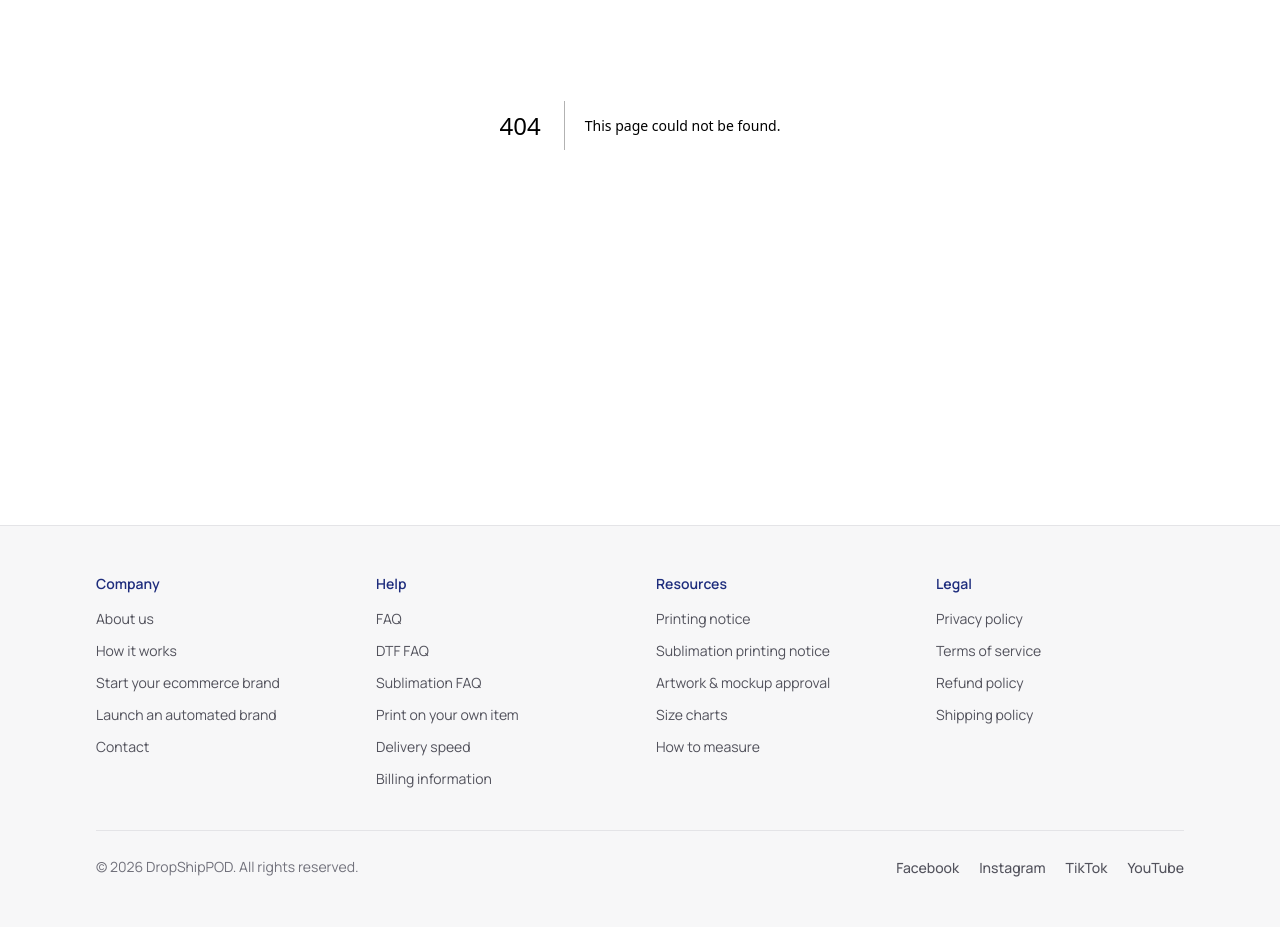
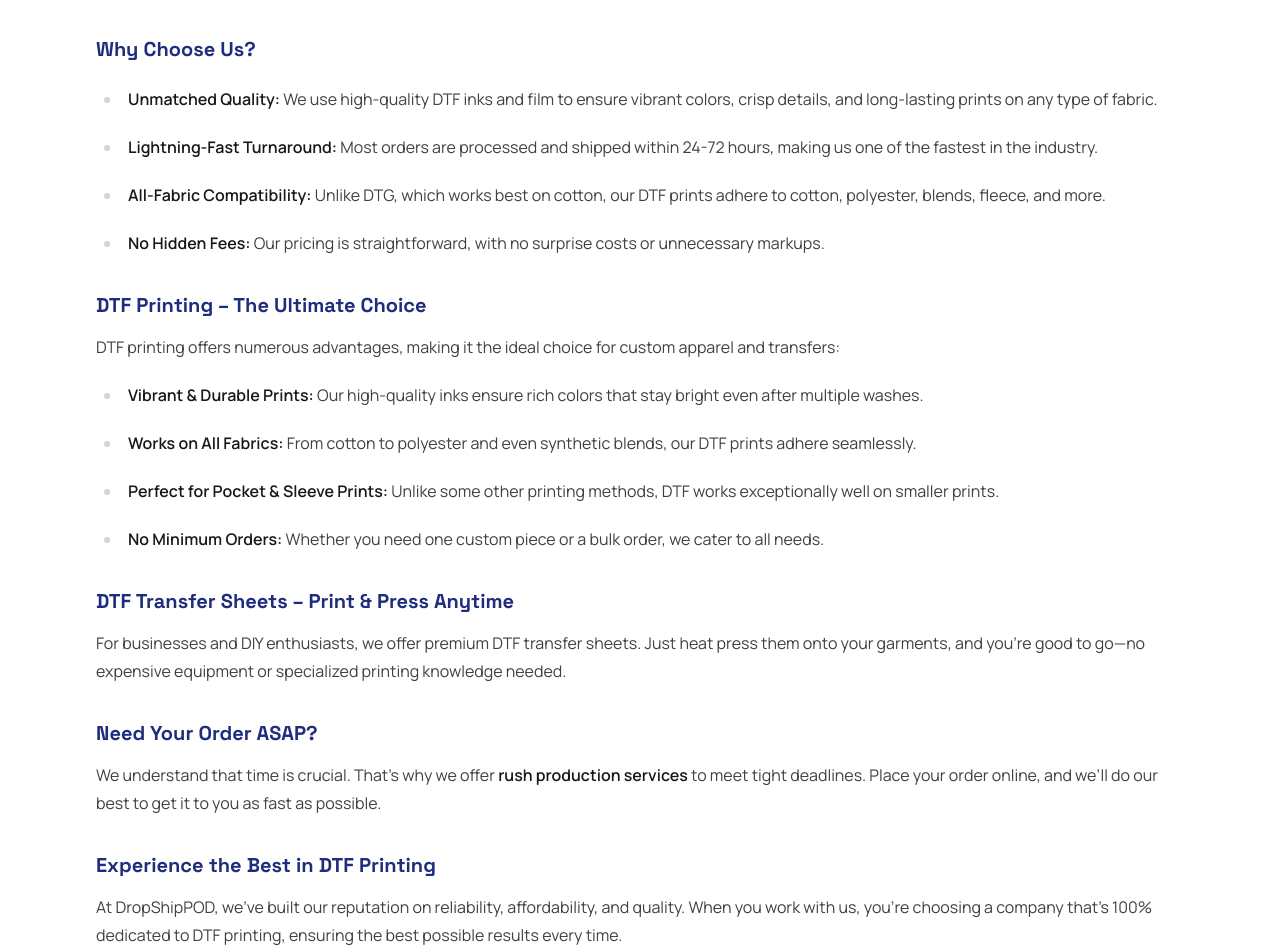
Before and after one commit to ferhannasim/cpod-marketing-site, a Next.js app: page /about in a window 1280 px wide. Before the commit this address had no page. Shown: the part 340-1292 px from the top of the page. Before the commit the page ends 1267 px from the top, so only its background shows below. Built offline with nearby package versions, Linux system fonts and the light colour scheme.

Commit message:
feat: add MDX pipeline with how-it-works and about pages

```diff
--- /dev/null
+++ b/app/(marketing)/about/page.tsx
@@ -0,0 +1,16 @@
+import type { Metadata } from "next";
+import { PageShell } from "@/components/page-shell";
+import Body from "@/content/pages/about.mdx";
+
+export const metadata: Metadata = {
+  title: "About Us",
+  description: "Who DropShipPOD is: Canadian print-on-demand production and dropshipping.",
+};
+
+export default function Page() {
+  return (
+    <PageShell title="About Us">
+      <Body />
+    </PageShell>
+  );
+}
--- /dev/null
+++ b/app/(marketing)/how-it-works/page.tsx
@@ -0,0 +1,16 @@
+import type { Metadata } from "next";
+import { PageShell } from "@/components/page-shell";
+import Body from "@/content/pages/how-it-works.mdx";
+
+export const metadata: Metadata = {
+  title: "How It Works",
+  description: "The 5 easy steps to ordering custom-printed products from DropShipPOD.",
+};
+
+export default function Page() {
+  return (
+    <PageShell title="How It Works">
+      <Body />
+    </PageShell>
+  );
+}
--- /dev/null
+++ b/components/page-shell.tsx
@@ -0,0 +1,20 @@
+import { Container } from "@/components/ui/container";
+import { Prose } from "@/components/ui/prose";
+
+export function PageShell({
+  title,
+  lede,
+  children,
+}: {
+  title: string;
+  lede?: string;
+  children: React.ReactNode;
+}) {
+  return (
+    <Container className="py-12 sm:py-16">
+      <h1 className="font-display text-4xl font-bold tracking-tight text-ink sm:text-5xl">{title}</h1>
+      {lede ? <p className="mt-4 max-w-2xl text-lg text-zinc-600">{lede}</p> : null}
+      <Prose className="mt-8">{children}</Prose>
+    </Container>
+  );
+}
--- /dev/null
+++ b/content/pages/about.mdx
@@ -0,0 +1,39 @@
+**DropShipPOD – The DTF Printing Experts**
+
+At DropShipPOD, we specialize in one thing and do it better than anyone else—Direct to Film (DTF) printing. Unlike other companies that spread their resources across multiple printing methods, we focus exclusively on DTF to provide you with the best quality, speed, and reliability in the industry. Whether you're looking for custom-printed clothing or DTF transfer sheets, we’ve got you covered.
+
+### **Why Choose Us?**
+
+- **Unmatched Quality:** We use high-quality DTF inks and film to ensure vibrant colors, crisp details, and long-lasting prints on any type of fabric.
+
+- **Lightning-Fast Turnaround:** Most orders are processed and shipped within 24-72 hours, making us one of the fastest in the industry.
+
+- **All-Fabric Compatibility:** Unlike DTG, which works best on cotton, our DTF prints adhere to cotton, polyester, blends, fleece, and more.
+
+- **No Hidden Fees:** Our pricing is straightforward, with no surprise costs or unnecessary markups.
+
+### **DTF Printing – The Ultimate Choice**
+
+DTF printing offers numerous advantages, making it the ideal choice for custom apparel and transfers:
+
+- **Vibrant & Durable Prints:** Our high-quality inks ensure rich colors that stay bright even after multiple washes.
+
+- **Works on All Fabrics:** From cotton to polyester and even synthetic blends, our DTF prints adhere seamlessly.
+
+- **Perfect for Pocket & Sleeve Prints:** Unlike some other printing methods, DTF works exceptionally well on smaller prints.
+
+- **No Minimum Orders:** Whether you need one custom piece or a bulk order, we cater to all needs.
+
+### **DTF Transfer Sheets – Print & Press Anytime**
+
+For businesses and DIY enthusiasts, we offer premium DTF transfer sheets. Just heat press them onto your garments, and you’re good to go—no expensive equipment or specialized printing knowledge needed.
+
+### **Need Your Order ASAP?**
+
+We understand that time is crucial. That’s why we offer **rush production services** to meet tight deadlines. Place your order online, and we’ll do our best to get it to you as fast as possible.
+
+### **Experience the Best in DTF Printing**
+
+At DropShipPOD, we’ve built our reputation on reliability, affordability, and quality. When you work with us, you’re choosing a company that’s 100% dedicated to DTF printing, ensuring the best possible results every time.
+
+Get started today and experience DTF printing like never before!
--- /dev/null
+++ b/content/pages/how-it-works.mdx
@@ -0,0 +1,9 @@
+![The 5 easy steps](/images/steps.png)
+
+Step 1: Select the product you wish to print on from our vast selection
+Step 2: Choose your favourite color for the product you picked
+Step 3: Upload your design using our Easy to Use Design Studio or choose from our immense selection of over 3000 designs!
+Step 4: Pick the size(s) and amount for each size you wish to order.
+Step 5: Click add to cart!
+
+If you are having any difficulty during any of these steps, please give us a call- our friendly staff is always eager and ready to help
--- /dev/null
+++ b/mdx-components.tsx
@@ -0,0 +1,5 @@
+import type { MDXComponents } from "mdx/types";
+
+export function useMDXComponents(components: MDXComponents): MDXComponents {
+  return { ...components };
+}
--- a/next.config.ts
+++ b/next.config.ts
@@ -1,5 +1,10 @@
 import type { NextConfig } from "next";
+import createMDX from "@next/mdx";
 
-const nextConfig: NextConfig = {};
+const nextConfig: NextConfig = {
+  pageExtensions: ["ts", "tsx", "mdx"],
+};
 
-export default nextConfig;
+const withMDX = createMDX({});
+
+export default withMDX(nextConfig);
--- a/package.json
+++ b/package.json
@@ -12,6 +12,9 @@
     "fetch-assets": "node scripts/fetch-assets.mjs"
   },
   "dependencies": {
+    "@mdx-js/loader": "^3.1.1",
+    "@mdx-js/react": "^3.1.1",
+    "@next/mdx": "^16.2.10",
     "lucide-react": "^1.25.0",
     "next": "^15.5.20",
     "react": "^19.2.7",
@@ -22,6 +25,7 @@
     "@tailwindcss/typography": "^0.5.20",
     "@testing-library/jest-dom": "^6.9.1",
     "@testing-library/react": "^16.3.2",
+    "@types/mdx": "^2.0.14",
     "@types/node": "^26.1.1",
     "@types/react": "^19.2.17",
     "@types/react-dom": "^19.2.3",
```
Also changed, not shown: 2 other files (tests, documents, lock files or other folders).
